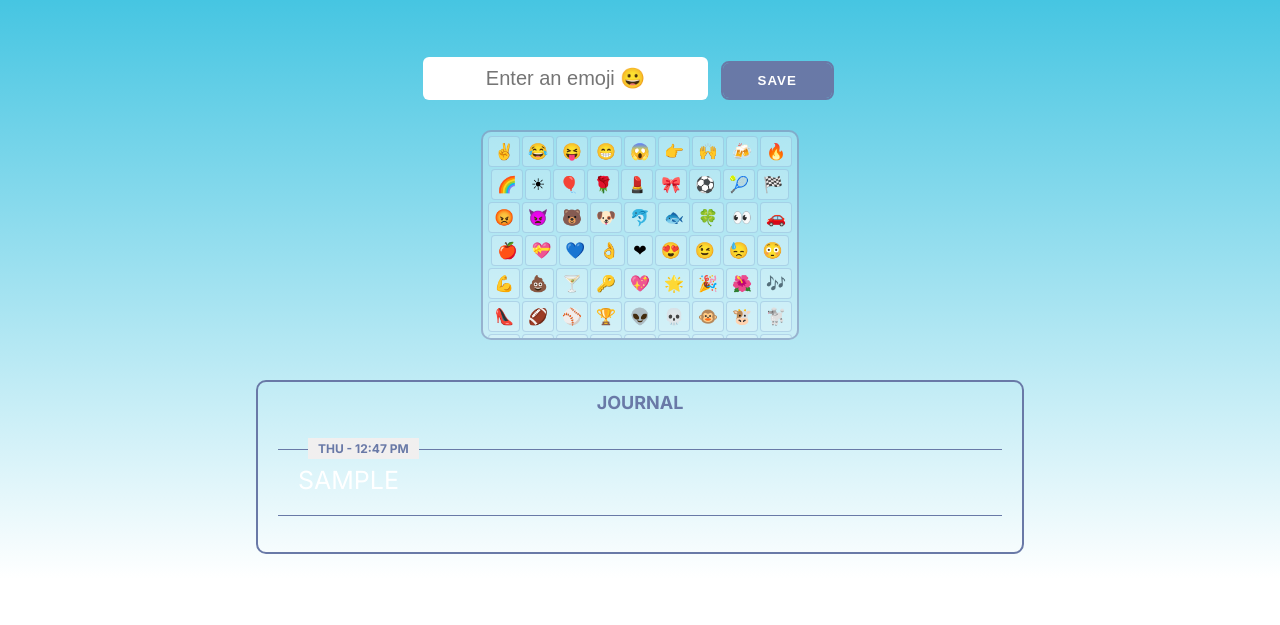
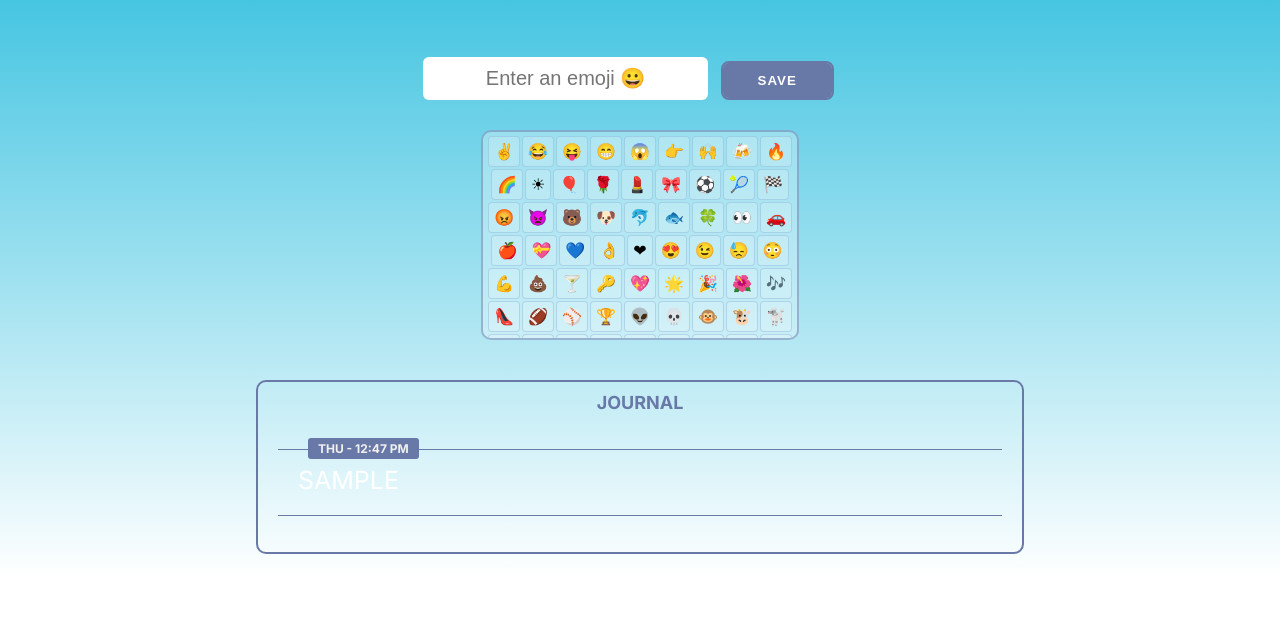
Before and after one commit to abeonweb/emoji-journal, a plain HTML site: page index.html in a window 1280 px wide. Both pictures are taken after typing "Sample" into the empty fields and a click on the button "SAVE". Shown: the part 175-800 px from the top of the page. Drawn offline with Linux system fonts and the light colour scheme.

Commit message:
date color scheme changed
inverted the color scheme of the date in the journal.

```diff
--- a/css/style.css
+++ b/css/style.css
@@ -140,9 +140,8 @@ input:focus {
 }
 
 .date{
-    z-index: 100;
-    color: #6979a7;
-    background-color: #f1efef;
+    color: #f1efef;
+    background-color: #6979a7;;
     margin-left: 10px;
     padding: 3px 10px;
     font-size: 12px;
@@ -150,6 +149,7 @@ input:focus {
     text-align: left;
     position: absolute;
     top: -12px;
+    border-radius: 3px;
 }
 
 #list-container li:nth-child(1){
```
